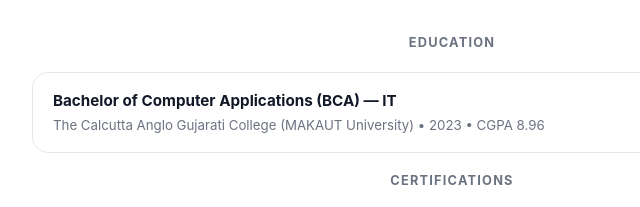
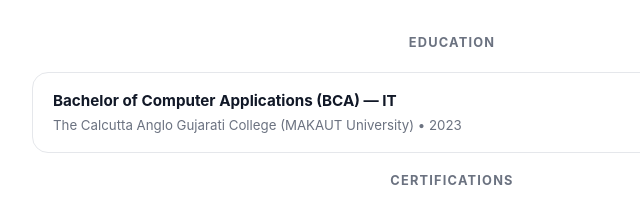
Before and after one commit to shadab-ali-dev/Developer-portfolio, a plain HTML site: page index.html in a window 1280 px wide. Shown: the part 1409-1616 px from the top of the page, 188-828 px from the left. Drawn offline with Linux system fonts and the light colour scheme.

Commit message:
Remove CGPA from Education card

```diff
--- a/index.html
+++ b/index.html
@@ -62,7 +62,7 @@
   <section id="credentials">
     <div class="sec-label">Education</div>
     <div class="creds" style="margin-bottom:28px">
-      <div class="cred"><strong>Bachelor of Computer Applications (BCA) — IT</strong><span>The Calcutta Anglo Gujarati College (MAKAUT University) &bull; 2023 &bull; CGPA 8.96</span></div>
+      <div class="cred"><strong>Bachelor of Computer Applications (BCA) — IT</strong><span>The Calcutta Anglo Gujarati College (MAKAUT University) &bull; 2023</span></div>
     </div>
 
     <div class="sec-label">Certifications</div>
```
